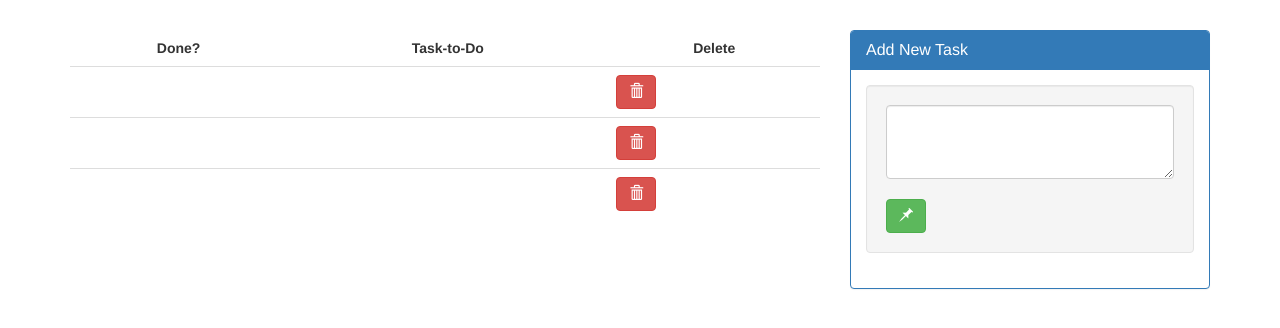
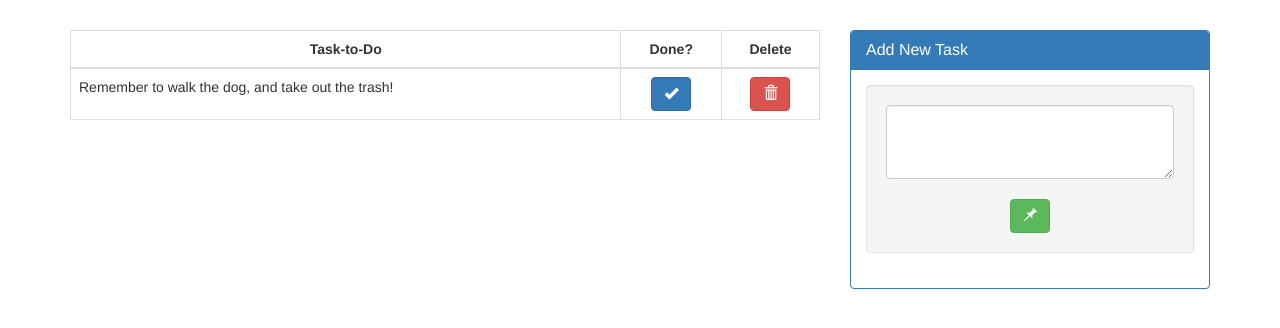
Before and after one commit to Serviox19/To-do-list, a PHP site: page /home.html in a window 1280 px wide. Shown: the part 88-416 px from the top of the page. Run offline with PHP 8.4, Linux system fonts and the light colour scheme; some libraries are stand-ins or nearby versions.

Commit message:
fixed styling

```diff
--- a/home.html
+++ b/home.html
@@ -22,29 +22,19 @@
 <div class="container">
   <div class="row">
     <div class="col-md-8">
-      <table class="table table-hover">
+      <table class="table table-hover table table-bordered">
          <thead>
            <tr class="header">
+            <td>Task-to-Do</td>
             <td>Done?</td>
-            <td>Task-to-Do</td>
             <td>Delete</td>
            </tr>
          </thead>
          <tbody>
            <tr>
-             <td></td>
-             <td></td>
-             <td><button type="button" class="btn btn-danger"><span class="glyphicon glyphicon-trash" aria-hidden="true"></span></button></td>
-           </tr>
-           <tr>
-             <td></td>
-             <td></td>
-             <td><button type="button" class="btn btn-danger"><span class="glyphicon glyphicon-trash" aria-hidden="true"></span></button></td>
-           </tr>
-           <tr>
-             <td></td>
-             <td></td>
-             <td><button type="button" class="btn btn-danger"><span class="glyphicon glyphicon-trash" aria-hidden="true"></span></button></td>
+             <td>Remember to walk the dog, and take out the trash!</td>
+             <td><div class="btn-done"><button type="button" class="btn btn-primary"><span class="glyphicon glyphicon-ok" aria-hidden="true"></span></button></div></td>
+             <td><div class="btn-delete"><button type="button" class="btn btn-danger"><span class="glyphicon glyphicon-trash" aria-hidden="true"></span></button></div></td>
            </tr>
          </tbody>
       </table>
@@ -60,7 +50,9 @@
           <textarea class="form-control" rows="3">
 
           </textarea><br />
-          <button type="button" class="btn btn-success submit-task"><span class="glyphicon glyphicon-pushpin" aria-hidden="true"></span></button>
+          <div class="button-holder">
+            <button type="submit" class="btn btn-success submit-task"><span class="glyphicon glyphicon-pushpin" aria-hidden="true"></span></button>
+          </div>
         </div><!-- END WELL-->
       </div> <!-- END PANEL BODY -->
 
@@ -79,7 +71,7 @@
 
 
 <!-- JavaScript and jQuery -->
-<script type="text/javascript" src="https://code.jquery.com/jquery-2.1.4.js"></script>
+<script type="text/javascript" src="https://code.jquery.com/jquery-2.1.4.min.js"></script>
 <script type="text/javascript" src="/js/index.js"></script>
 </body>
 </html>
--- a/style.css
+++ b/style.css
@@ -11,6 +11,16 @@
   font-weight: bold;
 }
 
-.btn btn-danger {
+.btn-delete {
+  text-align: center;
   display: block;
 }
+
+.btn-done {
+  text-align: center;
+  display: block;
+}
+
+.button-holder {
+  text-align: center;
+}
```
